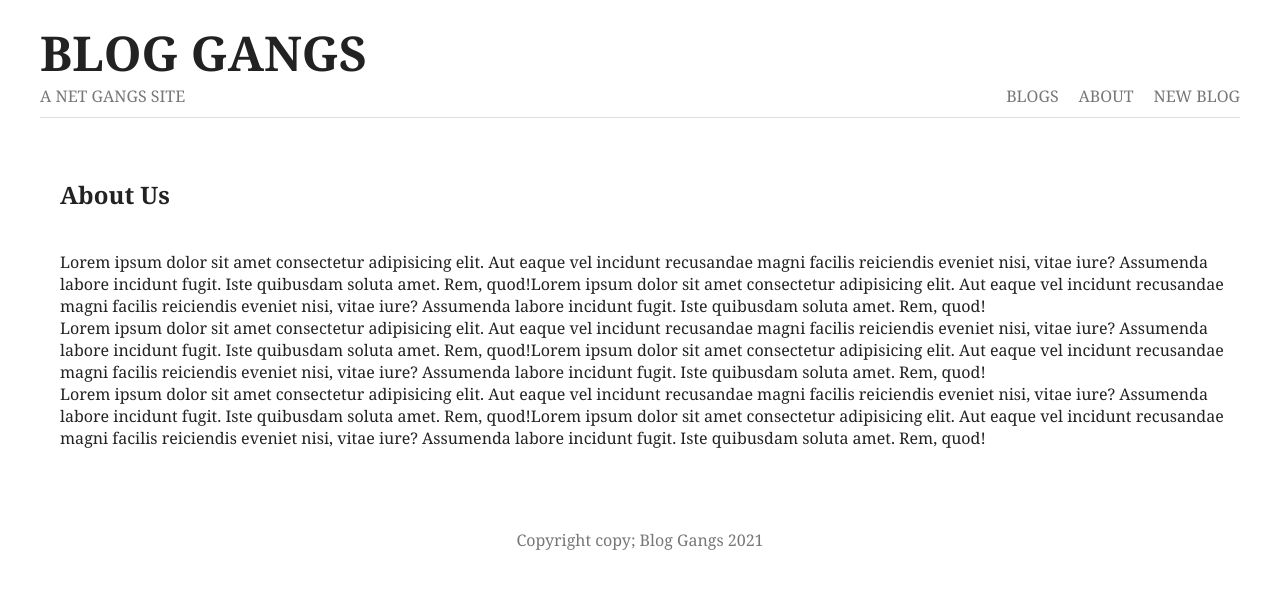
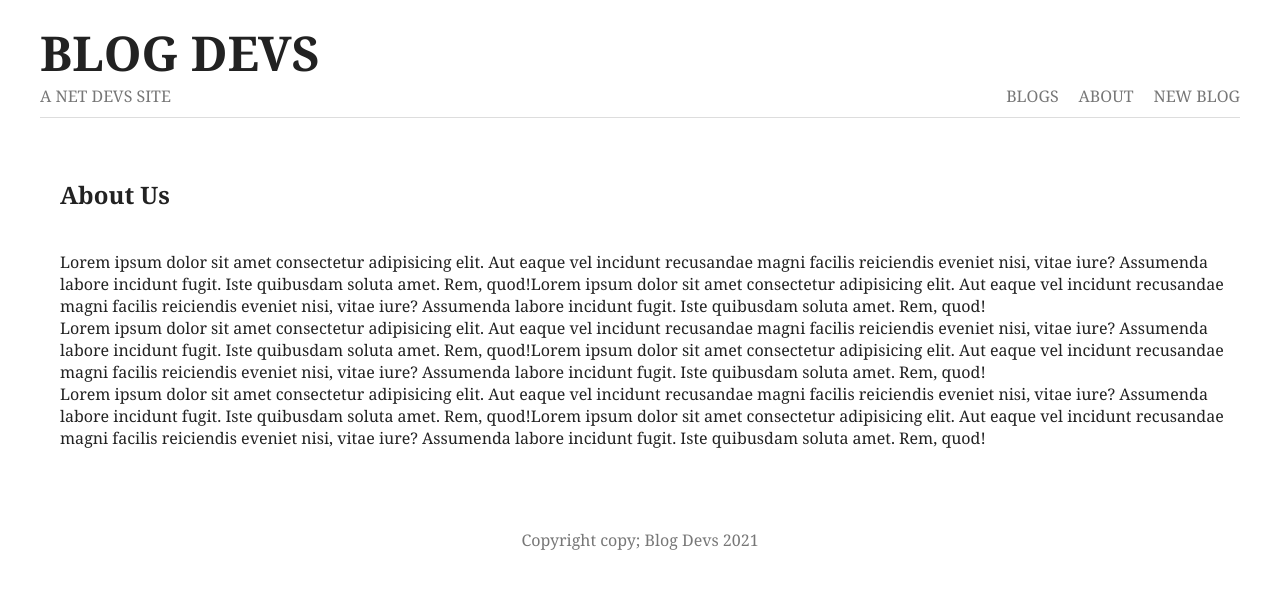
Before and after one commit to oguzhancvdr/node-blog, a Node project: template views/about.ejs in a window 1280 px wide. Shown: the top 589 px of the page. Run offline with Node 20 templates, Linux system fonts and the light colour scheme; the template is opened without the code that fills it, so the values that code supplies are empty.

Commit message:
change texts

```diff
--- a/views/partials/footer.ejs
+++ b/views/partials/footer.ejs
@@ -1,3 +1,3 @@
 <footer>
-  Copyright copy; Blog Gangs 2021
+  Copyright copy; Blog Devs 2021
 </footer>
--- a/views/partials/nav.ejs
+++ b/views/partials/nav.ejs
@@ -1,9 +1,9 @@
 <nav>
   <div class="site-title">
     <a href="/">
-      <h1>Blog Gangs</h1>
+      <h1>Blog Devs</h1>
     </a>
-    <p>A Net Gangs Site</p>
+    <p>A Net Devs Site</p>
   </div>
   <ul>
     <li>
```
